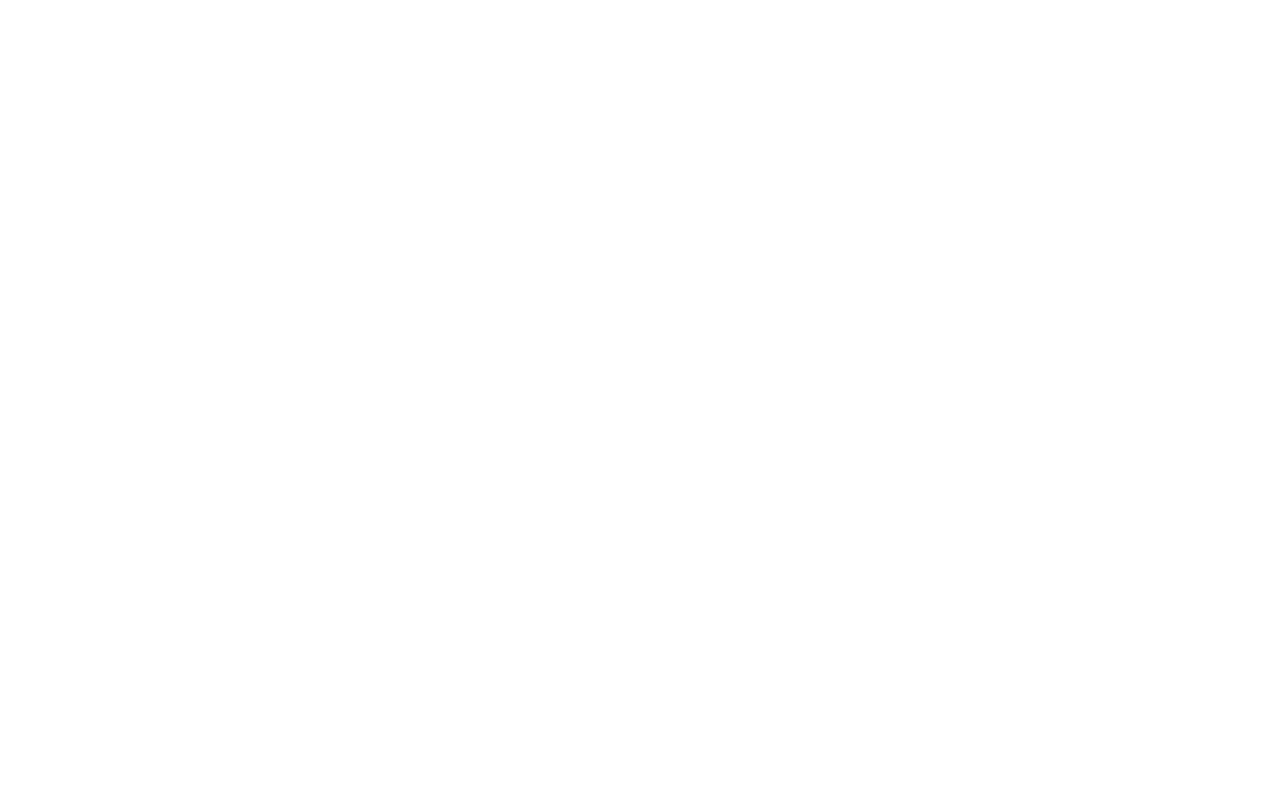
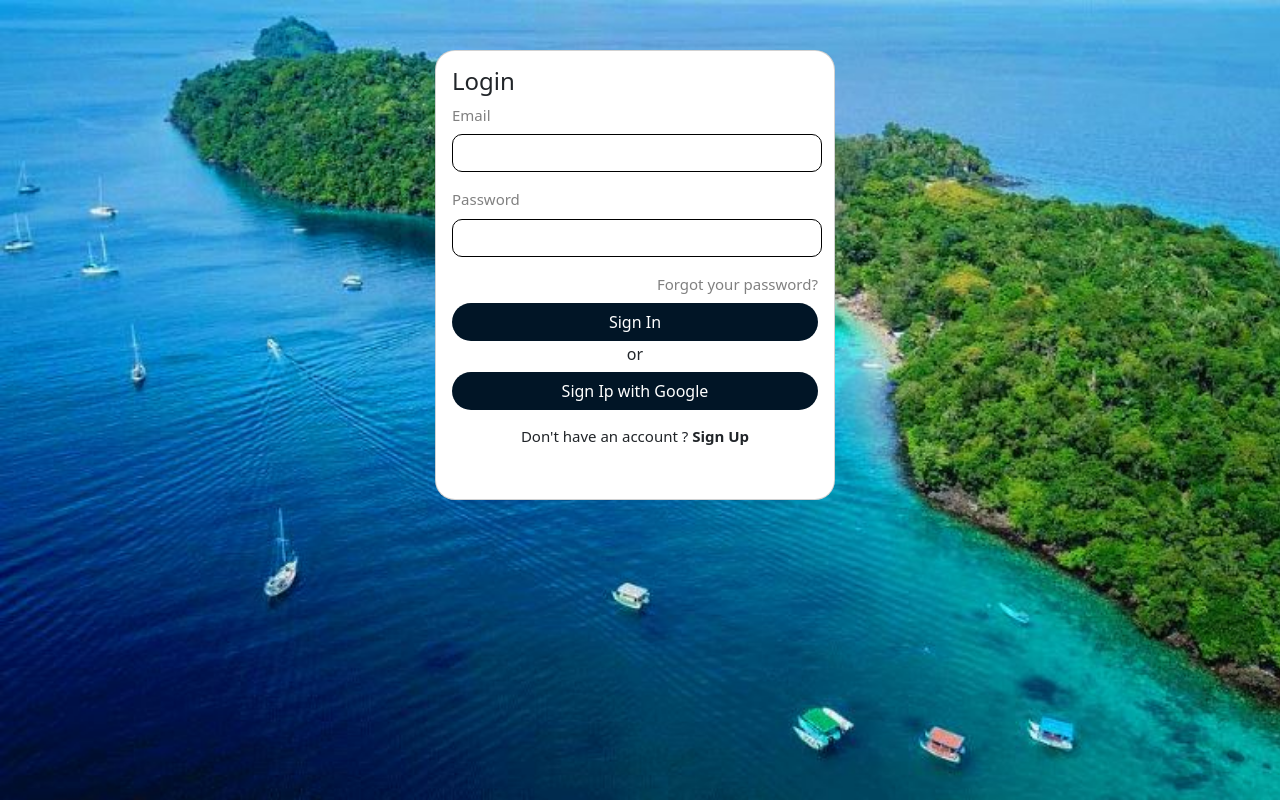
Before and after one commit to RIZKYANGKATA/massive-project, a React (Vite) app: page /login in a window 1280 px wide. Before the commit this address had no page. Built offline with nearby package versions, Linux system fonts and the light colour scheme.

Commit message:
add_login

```diff
--- a/src/App.css
+++ b/src/App.css
@@ -307,3 +307,35 @@ a{
   align-items: center;
   justify-content: space-between;
 }
+
+.f-l .card{
+  height: 450px;
+  width: 350px;
+  margin-left: 435px;
+  margin-top: -150px;
+  border-radius: 20px;
+}
+
+.f-l{
+  text-align: start;
+}
+.f-l .mb-3{
+  color: gray;
+}
+
+.custom-input {
+  width: 370px;
+  border: 1px black solid;
+  box-sizing: border-box;
+  border-radius: 10px;
+}
+
+.btn-login{
+  border-radius: 100px;
+  background-color: #011526;
+  color: white;
+  width: 80px;
+  height: 40px;
+  border: #011526;
+  margin-top: 0px;
+}
--- a/src/App.jsx
+++ b/src/App.jsx
@@ -9,6 +9,7 @@ import Derawan from './pages/derawan';
 import Packages from './pages/packages';
 import CultureBali from './pages/cultureBali';
 import Panglipuran from './pages/panglipuran';
+import Login from './components/login';
 import { Route, Routes } from 'react-router-dom';
 
 
@@ -27,6 +28,7 @@ function App() {
         <Route path="/packages" element={<Packages/>} />
         <Route path="/cultureBali" element={<CultureBali/>} />
         <Route path="/panglipuran/:id" element={<Panglipuran/>} />
+        <Route path="/login" element={<Login/>} />
       </Routes>
     </>
 
--- /dev/null
+++ b/src/components/login.jsx
@@ -0,0 +1,65 @@
+import React, { useState } from 'react';
+import 'bootstrap/dist/css/bootstrap.min.css';
+import backgroundImage from '../assets/images/background.jpg';
+import { Link } from 'react-router-dom';
+import '../App.css';
+
+function Login() {
+  const [email, setEmail] = useState('');
+  const [password, setPassword] = useState('');
+
+  const handleSubmit = (e) => {
+    e.preventDefault();
+    console.log('Email:', email);
+    console.log('Password:', password);
+  };
+
+  const handleGoogleSignUp = () => {
+    console.log('Sign Up with Google');
+  };
+
+  return (
+    <>
+      <div className="conten" style={{ backgroundImage: `url(${backgroundImage})`, backgroundRepeat: 'no-repeat', backgroundSize: 'cover', height: '100vh' }}>
+        <div className="f-l">
+          <div className="card" style={{ width: '400px' }}>
+            <div className="card-body" style={{ fontSize: '15px' }}>
+              <h4 className="card-title" style={{textAlign: 'start'}}>Login</h4>
+              <form onSubmit={handleSubmit}>
+                <div className="mb-3">
+                  <label htmlFor="email" className="form-label">Email</label>
+                  <input
+                    type="email"
+                    className="form-control custom-input"
+                    id="email"
+                    value={email}
+                    onChange={(e) => setEmail(e.target.value)}
+                    required
+                  />
+                </div>
+                <div className="mb-3">
+                  <label htmlFor="password" className="form-label">Password</label>
+                  <input
+                    type="password"
+                    className="form-control custom-input"
+                    id="password"
+                    value={password}
+                    onChange={(e) => setPassword(e.target.value)}
+                    required
+                  />
+                </div>
+                <Link to="/forgot-password" className="d-block mb-2" style={{ textAlign: 'end', color: 'gray', textDecoration: 'none' }}>Forgot your password?</Link>
+                <button type="submit" className="btn btn w-100 mb-1 ">Sign In</button>
+                <h6 style={{textAlign: 'center'}}>or</h6>
+                <button type="button" className="btn btn w-100" onClick={handleGoogleSignUp}>Sign Ip with Google</button>
+                <p style={{textAlign: 'center', marginTop: '15px'}}>Don't have an account ? <b>Sign Up</b></p>
+              </form>
+            </div>
+          </div>
+        </div>
+      </div>
+    </>
+  );
+}
+
+export default Login;
--- a/src/pages/home.jsx
+++ b/src/pages/home.jsx
@@ -52,7 +52,7 @@ function Home() {
           <li><a href="#package">PACKAGE</a></li>
           <li><a href="#contactUs">CONTACT US</a></li>
           <li><button className="btn" type="submit">SIGN UP</button></li>
-          <li><button className="btn" type="submit">LOGIN</button></li>
+          <li><button className="btn-login" type="submit"><Link to="/login">LOGIN</Link></button></li>
         </ul>
         <form className="d-flex" role="search">
               <input className="form-control me-2" type="search" placeholder="" aria-label="Search" />
```
